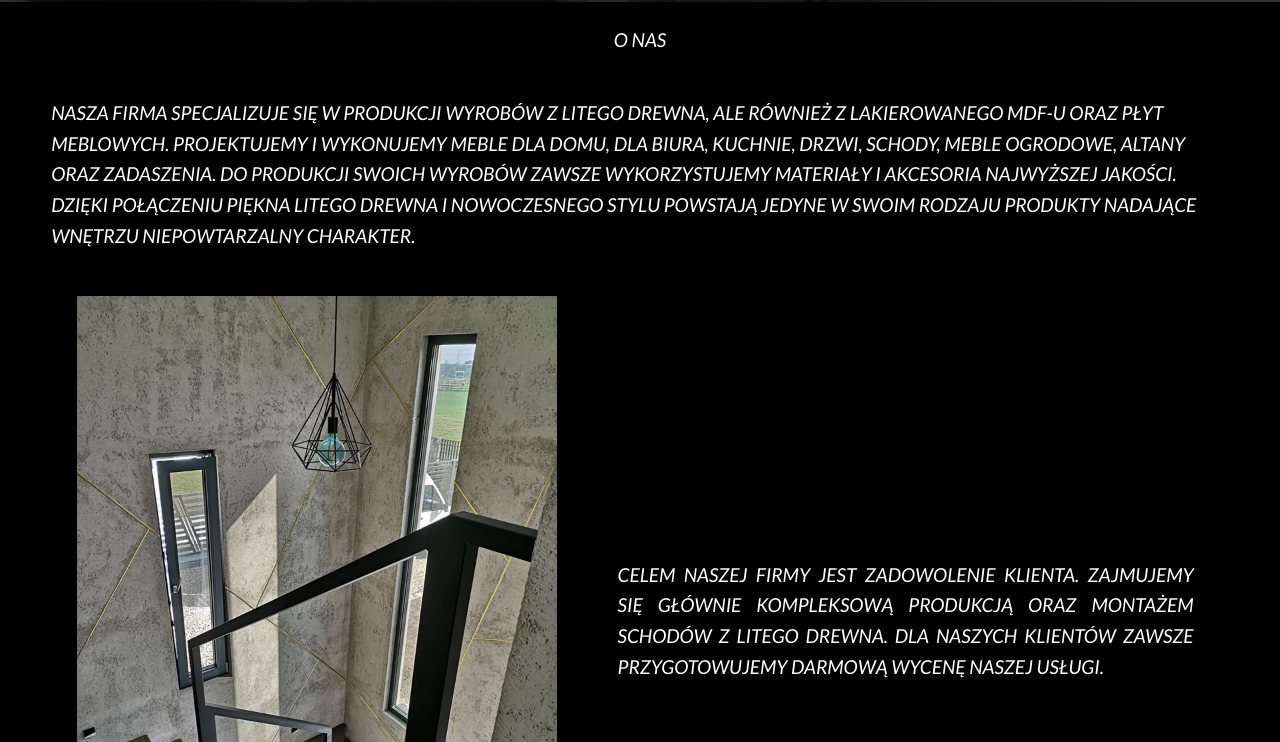
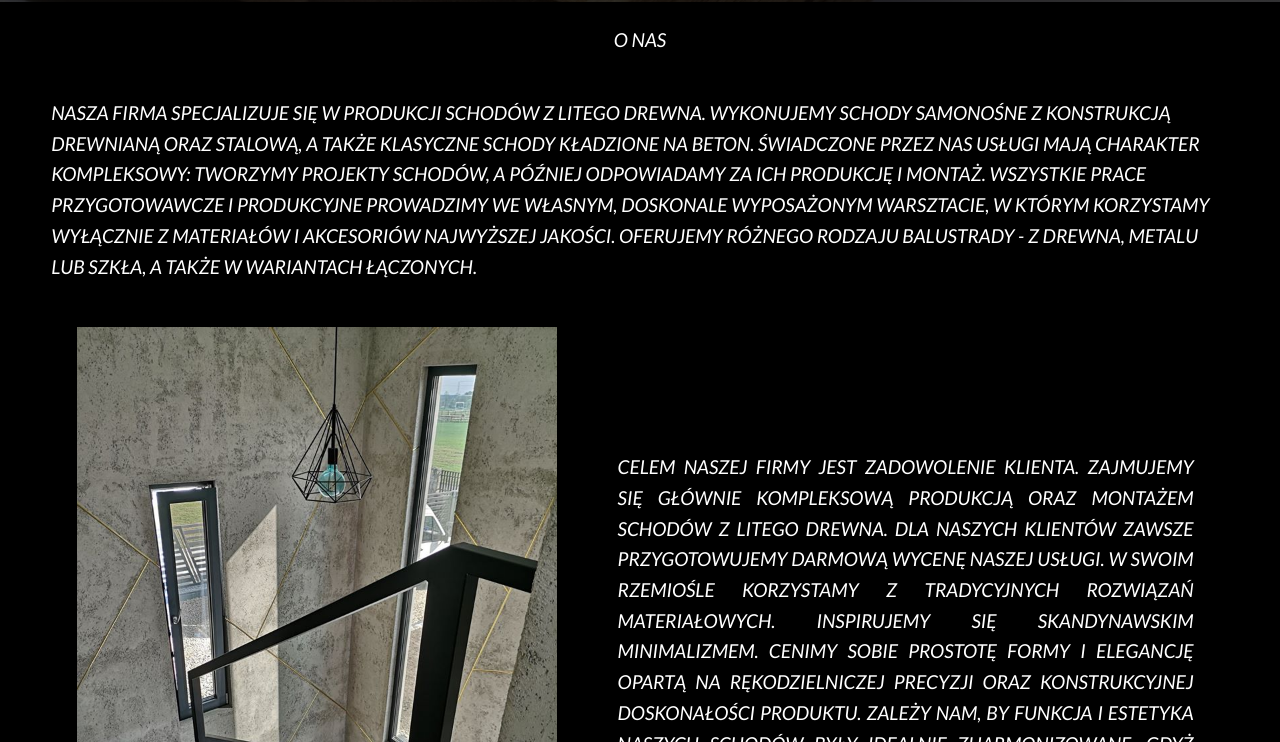
Before and after one commit to TrellixVulnTeam/BoTTeL.github.io_1MGY, a website: page index.html in a window 1280 px wide. Shown: the part 598-1340 px from the top of the page. Drawn offline with nearby package versions, Linux system fonts and the light colour scheme.

Commit message:
another change
.

```diff
--- a/index.html
+++ b/index.html
@@ -56,13 +56,12 @@
     <div class="companyDescription">
       <p class="companyDescription__text--first">O nas</p>
       <p class="companyDescription__text--sub">
-        Nasza firma specjalizuje się w produkcji wyrobów z litego drewna, ale
-        również z lakierowanego MDF-u oraz płyt meblowych. Projektujemy i wykonujemy
-        meble dla domu, dla biura, kuchnie, drzwi, schody, meble ogrodowe, altany
-        oraz zadaszenia. Do produkcji swoich wyrobów zawsze wykorzystujemy materiały
-        i akcesoria najwyższej jakości. Dzięki połączeniu piękna litego drewna i
-        nowoczesnego stylu powstają jedyne w swoim rodzaju produkty nadające wnętrzu
-        niepowtarzalny charakter.
+        Nasza firma specjalizuje się w produkcji schodów z litego drewna.
+        Wykonujemy schody samonośne z konstrukcją drewnianą oraz stalową, a także klasyczne schody kładzione na beton.
+        Świadczone przez nas usługi mają charakter kompleksowy: tworzymy projekty schodów,  a później odpowiadamy za ich
+        produkcję i montaż.  Wszystkie prace przygotowawcze i produkcyjne prowadzimy we własnym, doskonale wyposażonym warsztacie,
+        w którym korzystamy wyłącznie z materiałów i akcesoriów najwyższej jakości. Oferujemy różnego rodzaju balustrady - z drewna,
+        metalu lub szkła, a także w wariantach łączonych.
       </p>
     </div>
 
@@ -74,6 +73,12 @@
         Celem naszej firmy jest zadowolenie klienta. Zajmujemy się
         głównie kompleksową produkcją oraz montażem schodów z litego drewna.
         Dla naszych klientów zawsze przygotowujemy darmową wycenę naszej usługi.
+        W swoim rzemiośle korzystamy z tradycyjnych rozwiązań materiałowych.
+        Inspirujemy się skandynawskim minimalizmem. Cenimy sobie prostotę formy
+        i elegancję opartą na rękodzielniczej precyzji oraz konstrukcyjnej doskonałości
+        produktu. Zależy nam, by funkcja i estetyka naszych schodów były idealnie
+        zharmonizowane, gdyż wtedy stają się one integralną częścią pięknie zaaranżowanej
+        przestrzeni życiowej i same w sobie stanowią jej największą ozdobę.
 
       </p>
 
--- a/sass/gallerysite.scss
+++ b/sass/gallerysite.scss
@@ -262,7 +262,7 @@ body {
 }
 
 .header {
-    height: 95vh;
+    height: 75vh;
     background-image: linear-gradient(to right bottom,
             rgba(0, 0, 0, 0.8),
             rgba(0, 0, 0, 0.8)),
@@ -374,6 +374,14 @@ body {
         list-style: none;
         color: white;
 
+        &:hover {
+
+            transform: scale(1.2, 1.2);
+            color: black;
+            text-decoration: underline;
+
+        }
+
     }
 
 }
--- a/sass/main.scss
+++ b/sass/main.scss
@@ -520,6 +520,14 @@ main {
         list-style: none;
         color: white;
 
+        &:hover {
+
+            transform: scale(1.2, 1.2);
+            color: black;
+            text-decoration: underline;
+
+        }
+
     }
 
 }
```
Also changed, not shown: css/gallerysite.css, css/main.css, 2 other files.
